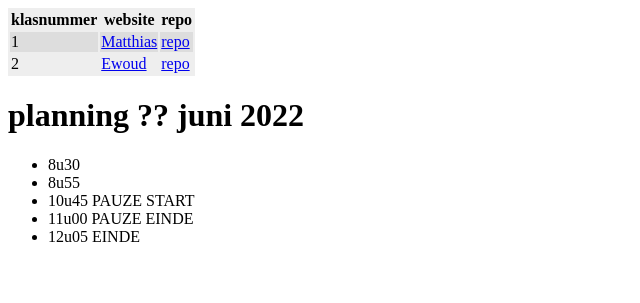
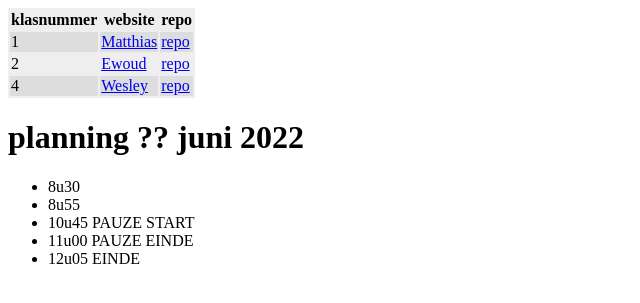
Before and after one commit to vbrh-immalle/vbrh-immalle.github.io, a Jekyll site: the page built from GIPWebsites2021-2022/index.md, in a window 1280 px wide. Shown: the top 303 px of the page, without its empty margins (0-640 px from the left). Built offline with Jekyll 4.4.1, drawn with Linux system fonts in a browser that asks for light colours; some web fonts are replaced.

Commit message:
Update index.md

```diff
--- a/GIPWebsites2021-2022/index.md
+++ b/GIPWebsites2021-2022/index.md
@@ -7,6 +7,7 @@ title: GIP Websites 2021-2022
 |---|---|---|
 | 1 | [Matthias](https://lissun.github.io/Gipwebsite/) | [repo](https://github.com/Lissun/Gipwebsite) |
 | 2 | [Ewoud](https://ewoudf-immalle.github.io/Gipwebsite/) | [repo](https://github.com/EwoudF-immalle/Gipwebsite) |
+| 4 | [Wesley](https://wesleyvl-immalle.github.io/Gipwebsite/) | [repo](https://wesleyvl-immalle.github.io/Gipwebsite/) |
 
 
 # planning ?? juni 2022
```
